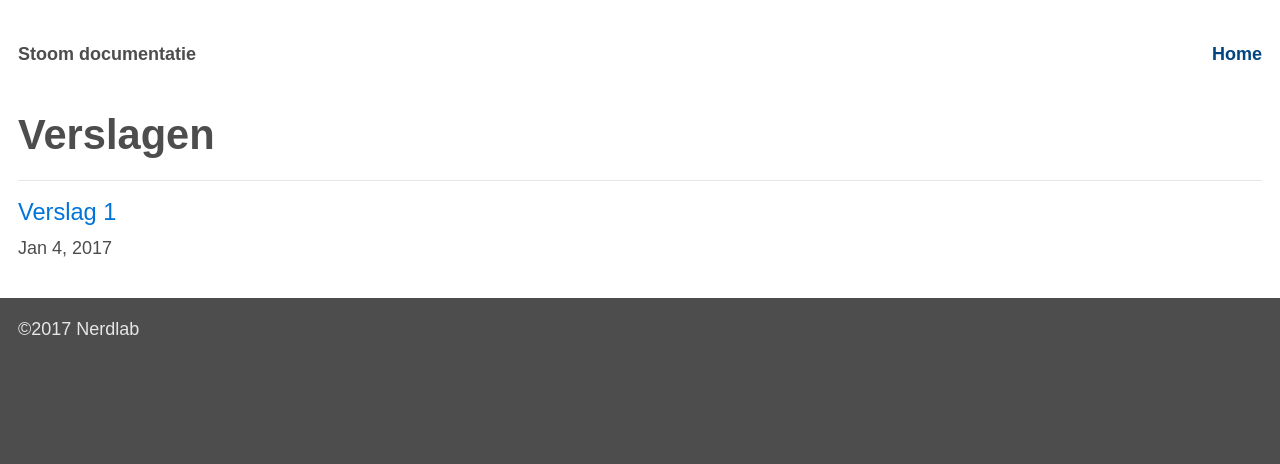
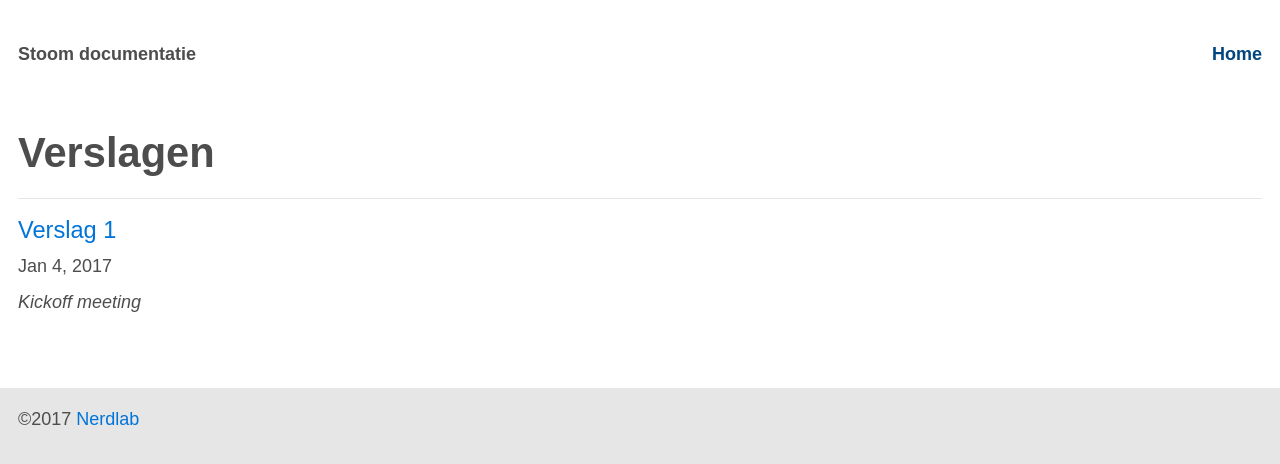
Before and after one commit to nerdlab-be/stoom-documentatie, a Jekyll site: the page built from index.markdown, in a window 1280 px wide. Shown: the top 464 px of the page. Built offline with Jekyll 4.4.1, drawn with Linux system fonts in a browser that asks for light colours; nearby versions of some CDN libraries.

Commit message:
fix posts list

```diff
--- a/_includes/components.footer.html
+++ b/_includes/components.footer.html
@@ -2,7 +2,7 @@
     <div class="o-container">
         <div class="o-grid">
             <div class="o-grid__item">
-                <p>©2017 Nerdlab</p>
+                <p>©2017 <a href="http://nerdlab.be/">Nerdlab</a></p>
             </div>
         </div>
     </div>
--- a/_layouts/home.html
+++ b/_layouts/home.html
@@ -13,32 +13,29 @@
     {% include components.header.html %}
     <!-- End page header -->
 
-    <div class="c-row c-row--alpha">
+    <div class="c-row c-row--alpha u-pt-epsilon u-pb-epsilon">
         <div class="o-container">
-            <section class="o-grid o-grid--gutter">
-                <div class="o-grid__item">
             <h1>Verslagen</h1>
             <hr>
             <ul class="o-list">
                 {% for post in site.posts %}
                 <li class="u-mb-gamma">
                     <h5 class="u-mb-beta">
-                                <a href="{{ post.url }}">
+                        <a href="{{ site.github.url }}{{ post.url }}">
                             {{ post.title }}
                         </a>
                     </h5>
+                    <p class="u-mb-beta">
                     {% if post.category %}
-                            <p class="c-meta c-card__meta">Geplaatst in {{ post.category | capitalize }} op
+                    Geplaatst in {{ post.category | capitalize }} op
                     {% endif %}
                     <time datetime="{{ post.date | date_to_xmlschema }}">{{ post.date | date: "%b %-d, %Y" }}</time></p>
                     {% if post.summary %}
-                            <p class="u-margin-bottom-none">{{ post.summary }}</p>
+                    <p class="u-mb-beta"><em>{{ post.summary }}</em></p>
                     {% endif %}
                 </li>
                 {% endfor %}
             </ul>
-                </div>
-            </section>
         </div>
     </div>
 
--- a/_posts/2017-01-04-verslag-1.markdown
+++ b/_posts/2017-01-04-verslag-1.markdown
@@ -2,7 +2,7 @@
 title: Verslag 1
 date: 2017-01-04 00:00:00 Z
 layout: post
-section: posts
+summary: Kickoff meeting
 ---
 
 Dit is de verslag tekst.
--- a/scss/_components.row.scss
+++ b/scss/_components.row.scss
@@ -14,6 +14,6 @@
 }
 
 .c-row--beta {
-    color: palette(color-neutral,light);
-    background-color: palette(color-neutral,dark);
+    color: palette(color-neutral,dark);
+    background-color: palette(color-neutral,light);
 }
--- a/scss/_settings.default.scss
+++ b/scss/_settings.default.scss
@@ -216,7 +216,7 @@ $html-responsive-font-size          : true !default;
 $html-responsive-font-breakpoint    : bp5 !default;
 $html-responsive-font-magnification : 112.5% !default;
 
-$html-background-color              : palette(color-neutral,dark) !default;
+$html-background-color              : palette(color-neutral,light) !default;
 $body-color                         : palette(color-neutral,dark) !default;
 
 $body-font-smoothing                : true !default;
```
Also changed, not shown: _layouts/post.html (+4 -3 lines), css/screen.css, 1 other file. Lines whose indentation alone changed are shown as unchanged.
